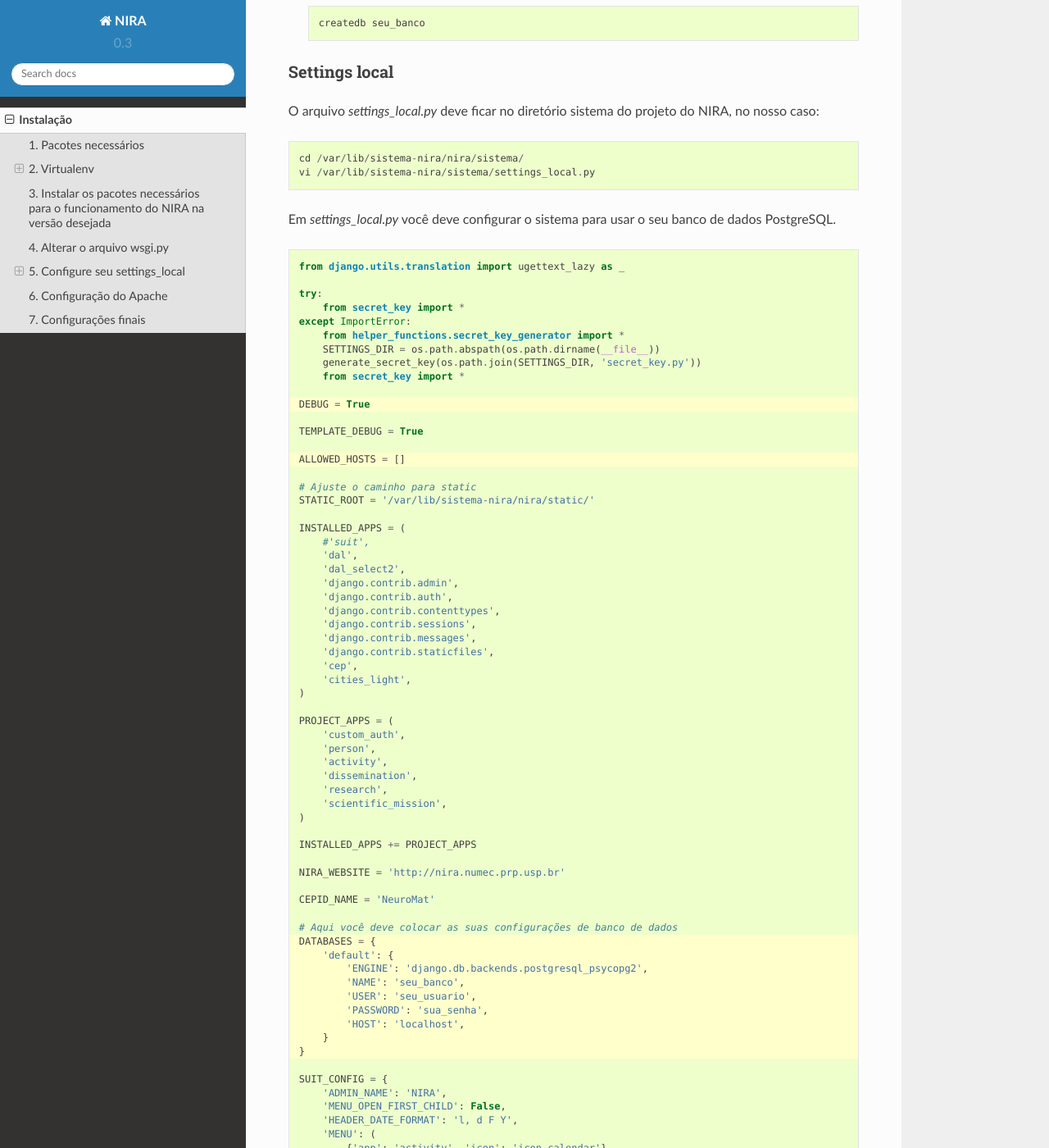
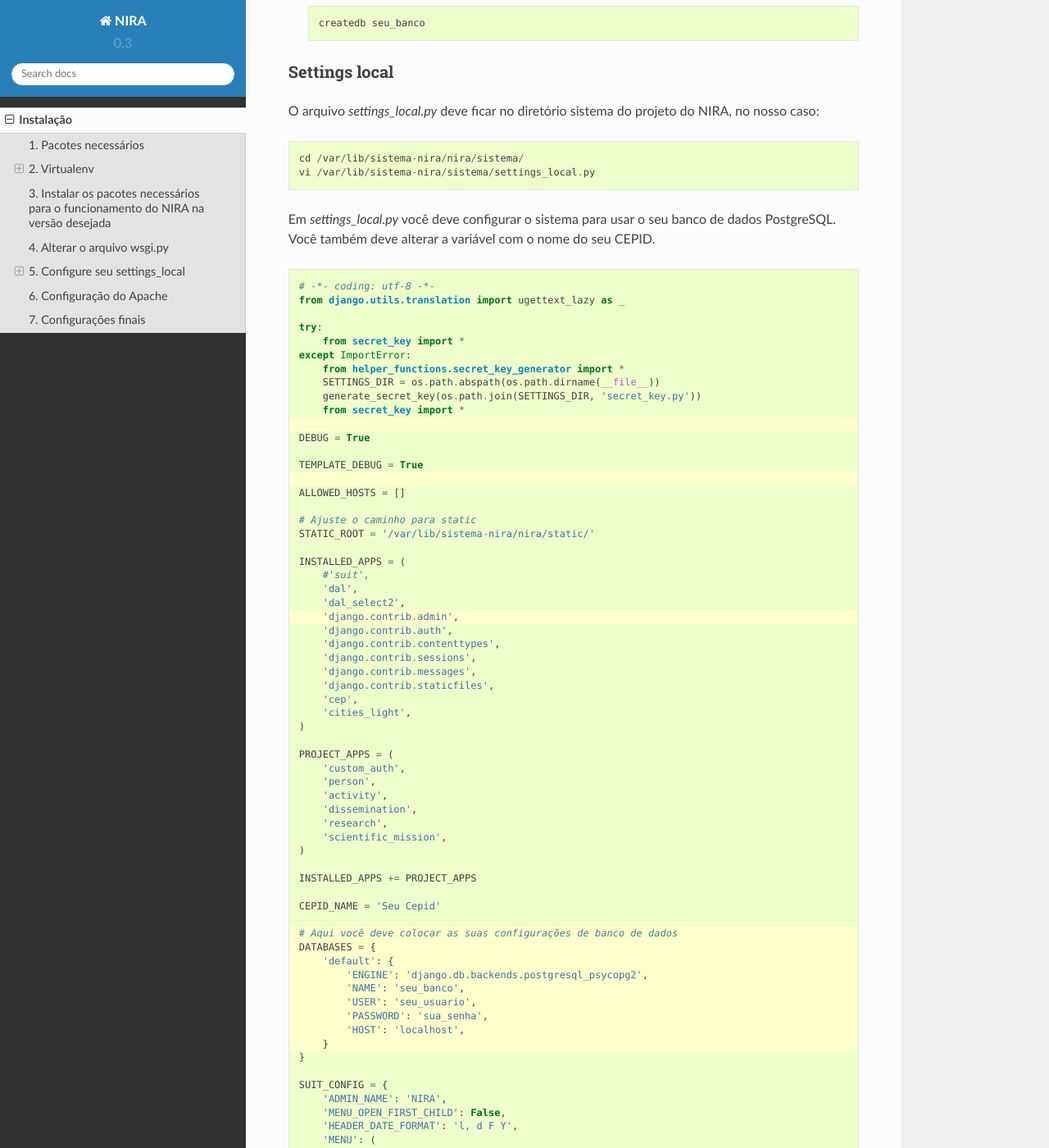
Before and after one commit to neuromat/intranet, a Sphinx documentation site: the page built from docs/source/install/main.rst, in a window 1280 px wide and 1400 px high, scrolled down 2300 px. Shown: the whole window at 82% size. Built offline with Sphinx 7.4.7 and the Read the Docs theme 2.0.0, drawn with Linux system fonts in a browser that asks for light colours.

Commit message:
NIRA actual dev docs.

```diff
--- a/docs/source/install/main.rst
+++ b/docs/source/install/main.rst
@@ -99,10 +99,11 @@ O arquivo *settings_local.py* deve ficar no diretório sistema do projeto do NIR
 
 
 Em *settings_local.py* você deve configurar o sistema para usar o seu banco de dados PostgreSQL.
+Você também deve alterar a variável com o nome do seu CEPID.
 
 .. literalinclude:: ./settings_local.py
     :language: python
-    :emphasize-lines: 11, 15, 50-58
+    :emphasize-lines: 11, 15, 25, 48-56
 
 
 A linha de *INSTALLED_APPS* que está comentada deve ser descomentada somente se a interface visual desejada seja o Django Suit.
--- a/docs/source/install/settings_local.py
+++ b/docs/source/install/settings_local.py
@@ -1,3 +1,4 @@
+# -*- coding: utf-8 -*-
 from django.utils.translation import ugettext_lazy as _
 
 try:
@@ -42,9 +43,7 @@ PROJECT_APPS = (
 
 INSTALLED_APPS += PROJECT_APPS
 
-NIRA_WEBSITE = 'http://nira.numec.prp.usp.br'
-
-CEPID_NAME = 'NeuroMat'
+CEPID_NAME = 'Seu Cepid'
 
 # Aqui você deve colocar as suas configurações de banco de dados
 DATABASES = {
```
